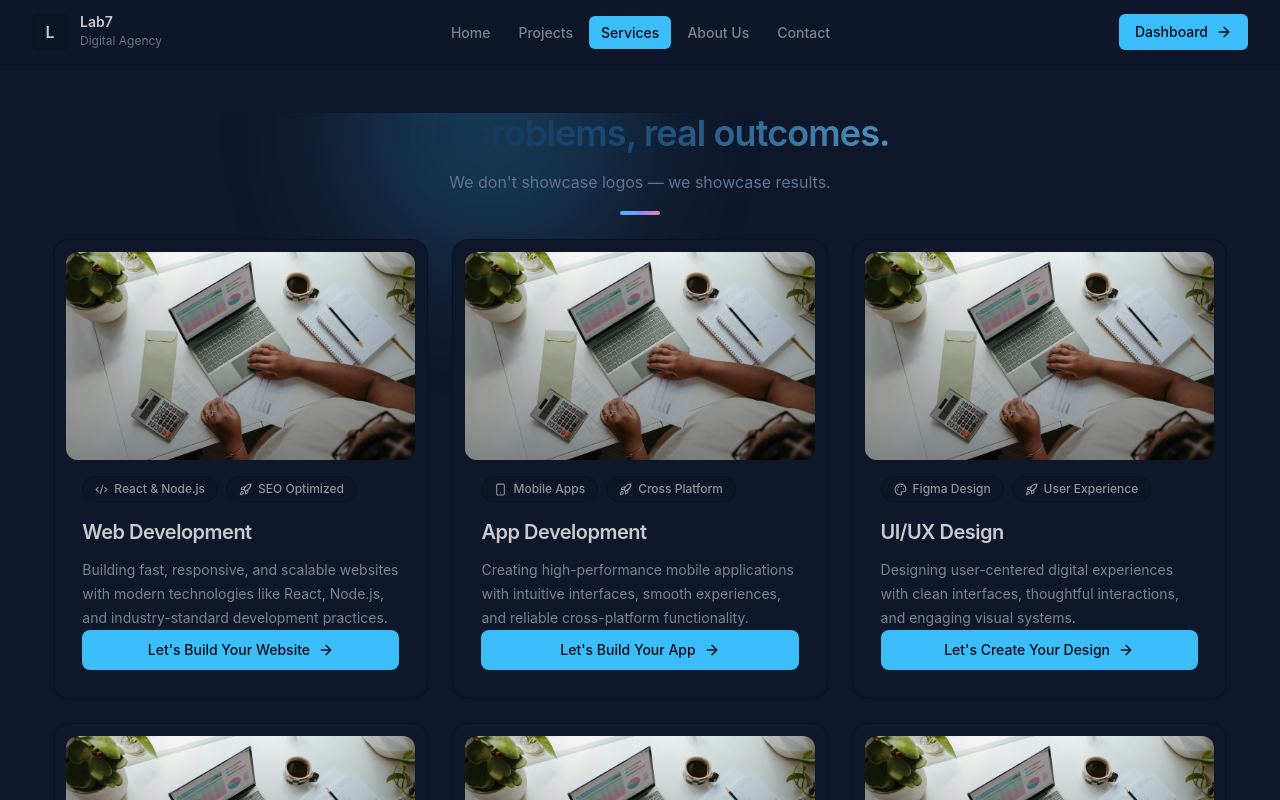
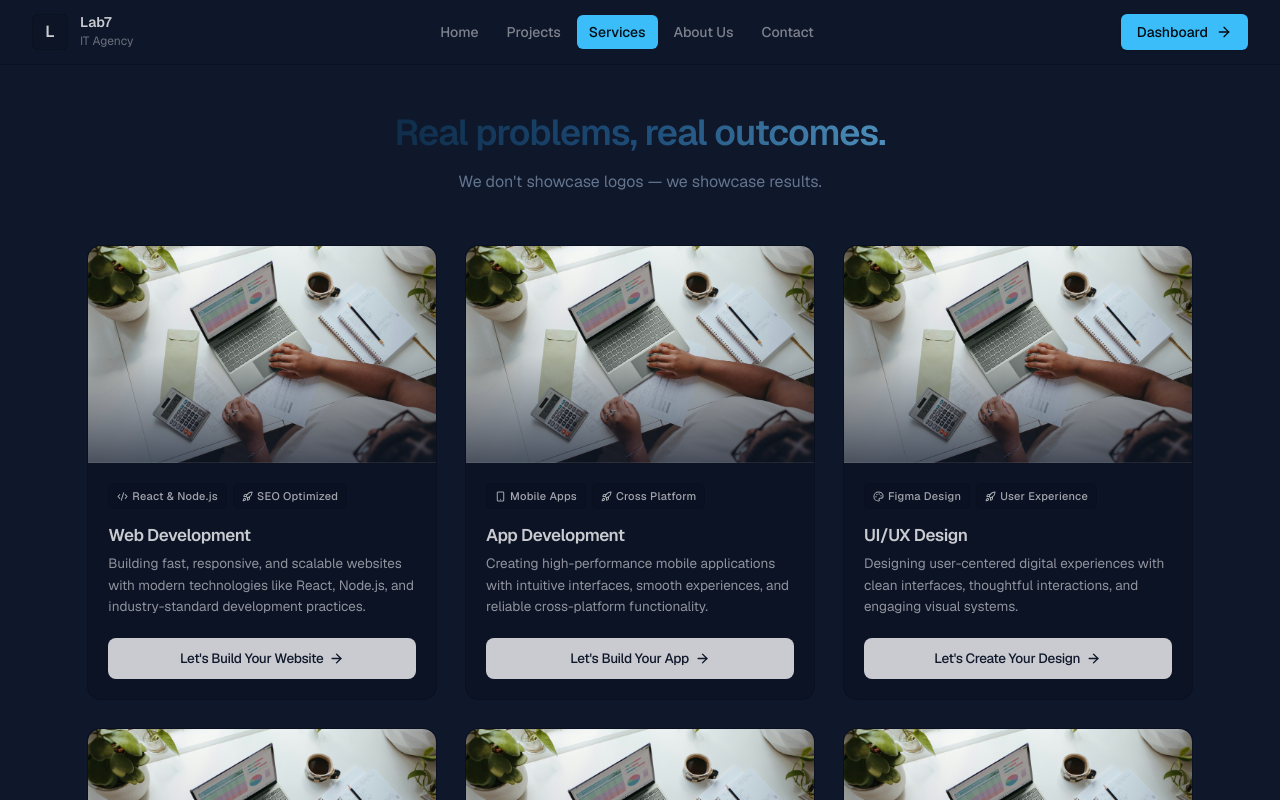
Before and after one commit to tanvir-wd22/lab7-it-agency-client, a React (Vite) app: page /services in a window 1280 px wide. Shown: the top 800 px of the page. Built offline with nearby package versions, Linux system fonts and the light colour scheme.

Commit message:
alhamdulliah project redesigned done

```diff
--- a/src/components/DynamicSlide.jsx
+++ b/src/components/DynamicSlide.jsx
@@ -1,8 +1,47 @@
+import { motion } from "motion/react";
+
+const containerVariants = {
+  hidden: {},
+  visible: {
+    transition: {
+      staggerChildren: 0.12,
+      delayChildren: 0.1,
+    },
+  },
+};
+
+const itemVariants = {
+  hidden: { opacity: 0, y: 24 },
+  visible: {
+    opacity: 1,
+    y: 0,
+    transition: { duration: 0.6, ease: [0.22, 1, 0.36, 1] },
+  },
+};
+
+const statVariants = {
+  hidden: { opacity: 0, y: 14, scale: 0.9 },
+  visible: {
+    opacity: 1,
+    y: 0,
+    scale: 1,
+    transition: { duration: 0.5, ease: [0.22, 1, 0.36, 1] },
+  },
+};
+
 const DynamicSlide = ({ image, heading, description }) => {
   return (
-    <section className="relative isolate min-h-screen overflow-hidden rounded-2xl">
+    <section className="relative isolate h-[70vh] min-h-[440px] overflow-hidden rounded-2xl sm:h-[75vh] sm:min-h-[520px] lg:h-[75vh]">
       {/* Background */}
-      <img src={image} alt={heading} className="absolute inset-0 size-full object-cover" />
+      <motion.img
+        src={image}
+        alt={heading}
+        className="absolute inset-0 size-full object-cover"
+        initial={{ scale: 1.15 }}
+        whileInView={{ scale: 1 }}
+        viewport={{ once: false, amount: 0.6 }}
+        transition={{ duration: 1.4, ease: [0.22, 1, 0.36, 1] }}
+      />
 
       {/* Overlay */}
       <div className="absolute inset-0 bg-black/50" />
@@ -11,64 +50,84 @@ const DynamicSlide = ({ image, heading, description }) => {
       <div className="absolute inset-0 bg-linear-to-b from-black/20 via-black/40 to-black/80" />
 
       {/* Decorative Blur */}
-      <div className="absolute left-1/2 top-1/3 h-96 w-96 -translate-x-1/2 rounded-full bg-primary/20 blur-3xl" />
+      <div className="absolute left-1/2 top-1/3 h-56 w-56 -translate-x-1/2 rounded-full bg-primary/20 blur-3xl sm:h-72 sm:w-72 lg:h-96 lg:w-96" />
 
       {/* Content */}
-      <div className="relative z-10 flex min-h-screen items-center justify-center px-6">
-        <div className="mx-auto max-w-4xl text-center">
-          {/* Badge */}
-          <div className="inline-flex items-center gap-2 rounded-full border border-white/15 bg-white/10 px-4 py-2 text-sm text-white/90 backdrop-blur-xl">
-            <span className="size-2 rounded-full bg-emerald-400" />
-            Trusted by modern teams
-          </div>
-
+      <div className="relative z-10 flex h-full items-center justify-center px-4 sm:px-6">
+        <motion.div
+          className="mx-auto max-w-4xl text-center"
+          initial="hidden"
+          whileInView="visible"
+          viewport={{ once: false, amount: 0.6 }}
+          variants={containerVariants}
+        >
           {/* Heading */}
-          <h1 className="mt-8 text-balance text-5xl font-bold tracking-tight text-white sm:text-6xl lg:text-7xl">
+          <motion.h1
+            variants={itemVariants}
+            className="text-balance text-3xl font-bold tracking-tight text-white sm:text-5xl lg:text-6xl xl:text-7xl"
+          >
             {heading}
-          </h1>
+          </motion.h1>
 
           {/* Description */}
-          <p className="mx-auto mt-6 max-w-2xl text-pretty text-lg leading-8 text-white/70 sm:text-xl">
+          <motion.p
+            variants={itemVariants}
+            className="mx-auto mt-4 max-w-2xl text-pretty text-sm leading-7 text-white/70 sm:mt-6 sm:text-lg sm:leading-8 lg:text-xl"
+          >
             {description}
-          </p>
+          </motion.p>
 
           {/* CTA */}
-          <div className="mt-10 flex flex-col items-center justify-center gap-4 sm:flex-row">
-            <button className="inline-flex h-11 items-center justify-center rounded-xl bg-white px-6 font-medium text-black transition-all hover:scale-[1.02]">
+          <motion.div
+            variants={itemVariants}
+            className="mt-6 flex flex-col items-center justify-center gap-3 sm:mt-10 sm:flex-row sm:gap-4"
+          >
+            <motion.button
+              whileHover={{ scale: 1.02 }}
+              whileTap={{ scale: 0.98 }}
+              className="inline-flex h-10 w-full items-center justify-center rounded-xl bg-white px-6 font-medium text-black transition-colors sm:h-11 sm:w-auto"
+            >
               Get Started
-            </button>
+            </motion.button>
 
-            <button className="inline-flex h-11 items-center justify-center rounded-xl border border-white/20 bg-white/10 px-6 font-medium text-white backdrop-blur-xl transition-all hover:bg-white/20">
+            <motion.button
+              whileHover={{ scale: 1.02 }}
+              whileTap={{ scale: 0.98 }}
+              className="inline-flex h-10 w-full items-center justify-center rounded-xl border border-white/20 bg-white/10 px-6 font-medium text-white backdrop-blur-xl transition-colors hover:bg-white/20 sm:h-11 sm:w-auto"
+            >
               View Demo
-            </button>
-          </div>
+            </motion.button>
+          </motion.div>
 
           {/* Stats */}
-          <div className="mt-16 flex flex-wrap items-center justify-center gap-8 text-white/70">
-            <div>
-              <p className="text-2xl font-semibold text-white">10K+</p>
-              <p className="text-sm">Active Users</p>
-            </div>
+          <motion.div
+            variants={containerVariants}
+            className="mt-8 flex flex-wrap items-center justify-center gap-5 text-white/70 sm:mt-16 sm:gap-8"
+          >
+            <motion.div variants={statVariants}>
+              <p className="text-xl font-semibold text-white sm:text-2xl">10K+</p>
+              <p className="text-xs sm:text-sm">Active Users</p>
+            </motion.div>
 
             <div className="h-8 w-px bg-white/20" />
 
-            <div>
-              <p className="text-2xl font-semibold text-white">99.9%</p>
-              <p className="text-sm">Uptime</p>
-            </div>
+            <motion.div variants={statVariants}>
+              <p className="text-xl font-semibold text-white sm:text-2xl">99.9%</p>
+              <p className="text-xs sm:text-sm">Uptime</p>
+            </motion.div>
 
             <div className="h-8 w-px bg-white/20" />
 
-            <div>
-              <p className="text-2xl font-semibold text-white">24/7</p>
-              <p className="text-sm">Support</p>
-            </div>
-          </div>
-        </div>
+            <motion.div variants={statVariants}>
+              <p className="text-xl font-semibold text-white sm:text-2xl">24/7</p>
+              <p className="text-xs sm:text-sm">Support</p>
+            </motion.div>
+          </motion.div>
+        </motion.div>
       </div>
 
       {/* Bottom fade */}
-      <div className="absolute inset-x-0 bottom-0 h-40 bg-linear-to-t from-background to-transparent" />
+      <div className="absolute inset-x-0 bottom-0 h-32 bg-linear-to-t from-background to-transparent sm:h-40" />
     </section>
   );
 };
--- a/src/components/Footer.jsx
+++ b/src/components/Footer.jsx
@@ -79,7 +79,7 @@ const Footer = () => {
             <h3 className="text-sm font-medium tracking-tight text-base-content">
               Lab<span className="text-base-content/40">7</span>
             </h3>
-            <p className="text-xs text-base-content/45">Digital Agency</p>
+            <p className="text-xs text-base-content/45">IT Agency</p>
           </div>
         </motion.div>
 
--- a/src/components/Header.jsx
+++ b/src/components/Header.jsx
@@ -86,7 +86,7 @@ export default function Header() {
               Lab7
             </h1>
             <p className="mt-1 text-xs text-base-content/50">
-              Digital Agency
+              IT Agency
             </p>
           </div>
         </NavLink>
--- a/src/components/ServiceCard.jsx
+++ b/src/components/ServiceCard.jsx
@@ -1,10 +1,41 @@
 import { useRef } from "react";
+import { motion } from "motion/react";
 import { ArrowRight } from "lucide-react";
-import ClientForm from "./ClientForm";
+import ModalForm from "./ModalForm";
 
-// No border, background panel, or hover-lift here — the Services.jsx
-// wrapper already owns the card surface (border, shadow, gradient ring).
-// This component only handles what's local to it: image, copy, CTA, modal.
+// Content only. Card surface (running border, hover, scale) is owned
+// by the parent <Services /> wrapper. Colors use daisyUI v5 semantic
+// tokens (Tailwind v4 classes) so this matches whatever theme is active.
+// No shadows anywhere — border/background only.
+
+const containerVariants = {
+  hidden: { opacity: 0, y: 20 },
+  visible: {
+    opacity: 1,
+    y: 0,
+    transition: {
+      duration: 0.5,
+      ease: [0.22, 1, 0.36, 1],
+      staggerChildren: 0.07,
+      delayChildren: 0.08,
+    },
+  },
+};
+
+const itemVariants = {
+  hidden: { opacity: 0, y: 10 },
+  visible: {
+    opacity: 1,
+    y: 0,
+    transition: { duration: 0.4, ease: [0.22, 1, 0.36, 1] },
+  },
+};
+
+const badgeVariants = {
+  hidden: { opacity: 0, scale: 0.85 },
+  visible: { opacity: 1, scale: 1, transition: { duration: 0.3 } },
+};
+
 export default function ServiceCard({ item }) {
   const {
     image,
@@ -18,82 +49,146 @@ export default function ServiceCard({ item }) {
   const modalRef = useRef(null);
 
   return (
-    <div className="flex h-full w-full flex-col p-3">
+    <>
+      <motion.div
+        className="flex h-full w-full flex-col"
+        variants={containerVariants}
+        initial="hidden"
+        whileInView="visible"
+        viewport={{ once: true, amount: 0.3 }}
+      >
         {/* Image */}
-      <div className="group relative overflow-hidden rounded-xl">
-        <img
+        <motion.div variants={itemVariants} className="relative overflow-hidden">
+          <motion.img
             src={image}
             alt={imageAlt}
-          className="h-52 w-full object-cover transition-transform duration-500 group-hover:scale-105"
+            className="aspect-[16/10] w-full object-cover"
+            initial={{ scale: 1.06, filter: "blur(3px)" }}
+            whileInView={{ scale: 1, filter: "blur(0px)" }}
+            viewport={{ once: true, amount: 0.3 }}
+            transition={{ duration: 0.6, ease: [0.22, 1, 0.36, 1] }}
+            whileHover={{ scale: 1.04 }}
+            style={{ transition: "transform 0.5s cubic-bezier(0.22,1,0.36,1)" }}
           />
-        <div className="absolute inset-0 bg-linear-to-t from-black/40 to-transparent" />
-      </div>
+
+          <div className="absolute inset-0 bg-gradient-to-t from-base-100/70 via-base-100/10 to-transparent" />
+          <div className="absolute inset-x-0 bottom-0 h-px bg-base-content/10" />
+
+          <motion.div
+            className="pointer-events-none absolute inset-0 -translate-x-full bg-gradient-to-r from-transparent via-base-content/10 to-transparent"
+            whileHover={{ x: "200%", transition: { duration: 0.9, ease: "easeInOut" } }}
+          />
+        </motion.div>
 
         {/* Content */}
-      <div className="flex flex-1 flex-col p-3 sm:p-4">
+        <div className="flex flex-1 flex-col gap-4 p-4 sm:p-5">
           {badges.length > 0 && (
-          <div className="mb-4 flex flex-wrap gap-2">
+            <motion.div variants={itemVariants} className="flex flex-wrap gap-1.5">
               {badges.map((badge) => {
                 const Icon = badge.icon;
+
                 return (
-                <span
+                  <motion.span
                     key={badge.label}
+                    variants={badgeVariants}
+                    whileHover={{ y: -1 }}
+                    transition={{ duration: 0.15 }}
                     className="
-                    inline-flex items-center gap-1.5
-                    rounded-full border border-base-300
-                    bg-base-200/60 px-3 py-1
-                    text-xs font-medium text-base-content/70
+                      inline-flex items-center gap-1
+                      rounded-md
+                      border border-base-300/70
+                      bg-base-300/30
+                      px-2 py-0.5
+                      text-[11px] font-medium
+                      leading-5
+                      tracking-wide
+                      text-base-content/80
+                      transition-colors
+                      hover:border-base-300
+                      hover:bg-base-300/50
+                      hover:text-base-content
                     "
                   >
-                  {Icon && <Icon size={13} />}
+                    {Icon && <Icon size={11} strokeWidth={2.25} />}
                     {badge.label}
-                </span>
+                  </motion.span>
                 );
               })}
-          </div>
+            </motion.div>
           )}
 
-        <h3 className="text-lg font-semibold tracking-tight text-base-content sm:text-xl">
+          <motion.div variants={itemVariants} className="space-y-1.5">
+            <h3 className="text-base font-semibold leading-tight tracking-tight text-base-content sm:text-[17px]">
               {title}
             </h3>
-
-        <p className="mt-3 text-sm leading-6 text-base-content/60">
+            <p className="text-[13px] leading-relaxed text-base-content/70 sm:text-[13.5px]">
               {description}
             </p>
+          </motion.div>
 
-        {/* CTA — shadcn Button-style: solid, small radius, focus ring */}
-        <button
+          {/* CTA — no boxShadow, just opacity/scale feedback */}
+          <motion.button
             type="button"
+            variants={itemVariants}
             onClick={() => modalRef.current?.showModal()}
+            whileHover={{ scale: 1.01 }}
+            whileTap={{ scale: 0.98 }}
+            transition={{ type: "spring", stiffness: 420, damping: 22 }}
             className="
-            mt-auto flex w-full items-center justify-center gap-2
-            rounded-lg bg-primary px-4 py-2.5
-            text-sm font-medium text-primary-content
-            transition-colors duration-200
-            hover:bg-primary/90
-            focus-visible:outline-none focus-visible:ring-2
-            focus-visible:ring-primary focus-visible:ring-offset-2
+              group
+              mt-1
+              inline-flex
+              w-full
+              items-center
+              justify-center
+              gap-1.5
+              rounded-lg
+              bg-base-content
+              px-4
+              py-2.5
+              text-[13.5px]
+              font-medium
+              tracking-tight
+              text-base-100
+              transition-opacity
+              duration-200
+              hover:opacity-90
+              focus-visible:outline-none
+              focus-visible:ring-2
+              focus-visible:ring-primary
+              focus-visible:ring-offset-2
               focus-visible:ring-offset-base-100
             "
           >
             {ctaLabel}
-          <ArrowRight size={16} />
-        </button>
+            <motion.span
+              className="inline-flex"
+              initial={{ x: 0 }}
+              whileHover={{ x: 3 }}
+              transition={{ type: "spring", stiffness: 420, damping: 18 }}
+            >
+              <ArrowRight size={15} strokeWidth={2.25} />
+            </motion.span>
+          </motion.button>
         </div>
+      </motion.div>
 
+      {/* Modal */}
       <dialog ref={modalRef} className="modal modal-bottom sm:modal-middle">
-        <div className="modal-box border border-base-300 shadow-xl">
+        <div className="modal-box border border-base-300 bg-base-100 text-base-content">
           <form method="dialog">
-            <button className="btn btn-sm btn-circle btn-ghost absolute right-2 top-2">
+            <button className="btn btn-circle btn-sm btn-ghost absolute top-3 right-3">
               ✕
             </button>
           </form>
-          <ClientForm />
+
+          <ModalForm />
         </div>
+
         <form method="dialog" className="modal-backdrop">
           <button>close</button>
         </form>
       </dialog>
-    </div>
+    </>
   );
 }
--- a/src/index.css
+++ b/src/index.css
@@ -1,6 +1,12 @@
+@import url("https://fonts.googleapis.com/css2?family=Geist:ital,wght@0,100..900;1,100..900&display=swap");
+
 @import "tailwindcss";
 @plugin "daisyui" {
   themes:
     dark --default,
     night --prefersdark;
 }
+
+body {
+  font-family: "Geist", sans-serif;
+}
--- a/src/pages/Services.jsx
+++ b/src/pages/Services.jsx
@@ -1,136 +1,111 @@
 import { motion } from "motion/react";
+import Heading from "../components/Heading";
 import ServiceCard from "../components/ServiceCard";
 import { servicesData } from "../data/servicesData";
-import Heading from "../components/Heading";
 
 const containerVariants = {
   hidden: {},
-  show: { transition: { staggerChildren: 0.08 } },
+  show: {
+    transition: {
+      staggerChildren: 0.1,
+    },
+  },
 };
 
 const itemVariants = {
-  hidden: { opacity: 0, y: 24, scale: 0.97 },
+  hidden: {
+    opacity: 0,
+    y: 24,
+    scale: 0.97,
+  },
   show: {
     opacity: 1,
     y: 0,
     scale: 1,
-    transition: { duration: 0.5, ease: "easeOut" },
+    transition: {
+      duration: 0.5,
+      ease: [0.22, 1, 0.36, 1],
+    },
   },
 };
 
 const Services = () => {
   return (
-    <section className="relative w-full overflow-hidden">
-      {/*
-        Gradient-ring border.
-        `--gradient-angle` is animated so the conic-gradient itself spins in
-        place — the element that holds it never rotates or resizes.
-        The ring shape comes from mask-composite: exclude (content-box vs
-        padding-box), not from clipping an oversized square, so every edge
-        — including the left, at any card aspect ratio — is guaranteed
-        full coverage.
-      */}
-      <style>{`
-        @property --gradient-angle {
-          syntax: '<angle>';
-          initial-value: 0deg;
-          inherits: false;
-        }
-        @keyframes spin-gradient-angle {
-          to { --gradient-angle: 360deg; }
-        }
-        .service-card-ring {
-          background: conic-gradient(
-            from var(--gradient-angle),
-            var(--color-primary),
-            var(--color-secondary),
-            var(--color-accent),
-            var(--color-primary)
-          );
-          animation: spin-gradient-angle 3s linear infinite;
-          -webkit-mask:
-            linear-gradient(#fff 0 0) content-box,
-            linear-gradient(#fff 0 0);
-          -webkit-mask-composite: xor;
-          mask-composite: exclude;
-        }
-        @media (prefers-reduced-motion: reduce) {
-          .service-card-ring { animation: none; }
-        }
-      `}</style>
-
-      {/* Ambient background glow */}
-      <div
-        aria-hidden="true"
-        className="pointer-events-none absolute -top-32 left-1/4 -z-10 h-72 w-72 rounded-full bg-primary/20 blur-3xl"
-      />
-      <div
-        aria-hidden="true"
-        className="pointer-events-none absolute -bottom-24 right-1/4 -z-10 h-72 w-72 rounded-full bg-secondary/15 blur-3xl"
-      />
-
+    <section className="w-full bg-base-100 px-4 sm:px-6 lg:px-8">
       {/* Heading */}
       <motion.div
         initial={{ opacity: 0, y: 20 }}
         whileInView={{ opacity: 1, y: 0 }}
         viewport={{ once: true, amount: 0.3 }}
-        transition={{ duration: 0.6 }}
-        className="mx-auto mb-6 max-w-2xl space-y-4"
+        transition={{ duration: 0.6, ease: [0.22, 1, 0.36, 1] }}
+        className="mx-auto mb-10 max-w-2xl text-center sm:mb-12"
       >
         <Heading
           title="Real problems, real outcomes."
           description="We don't showcase logos — we showcase results."
         />
-        <motion.span
-          initial={{ width: 0 }}
-          whileInView={{ width: 40 }}
-          viewport={{ once: true }}
-          transition={{ duration: 0.5, delay: 0.2 }}
-          className="mx-auto block h-1 rounded-full bg-gradient-to-r from-primary via-secondary to-accent"
-        />
       </motion.div>
 
-      {/* Grid */}
+      {/* Cards */}
       <motion.div
         variants={containerVariants}
         initial="hidden"
         whileInView="show"
         viewport={{ once: true, amount: 0.15 }}
-        className="grid grid-cols-1 gap-6 sm:grid-cols-2 lg:grid-cols-3"
+        className="mx-auto grid max-w-7xl grid-cols-1 gap-5 sm:grid-cols-2 sm:gap-6 xl:grid-cols-3"
       >
         {servicesData.map((item) => (
           <motion.div
             key={item.id}
             variants={itemVariants}
-            whileHover={{ y: -6, transition: { duration: 0.2 } }}
+            whileHover={{
+              y: -4,
+              scale: 1.015,
+              transition: { duration: 0.25, ease: [0.22, 1, 0.36, 1] },
+            }}
             whileTap={{ scale: 0.99 }}
-            className="group relative h-full"
+            className="group relative h-full rounded-2xl"
           >
-            {/* Base card surface — the actual card. Thin border + soft
-                shadow, shadcn-style, no filled background panel. */}
-            <div
-              className="
-                relative h-full overflow-hidden rounded-2xl
-                border border-base-300 bg-base-100
-                shadow-sm
-                transition-shadow duration-300
-                group-hover:shadow-xl group-hover:shadow-primary/5
-              "
-            >
-              <ServiceCard item={item} />
+            {/* Outer shell: clips the oversized rotating gradient behind it
+                down to just a thin 2px edge (via p-[2px] + overflow-hidden).
+                No mask-composite anywhere — this only relies on overflow
+                clipping, so it can't silently fail to render. */}
+            <div className="relative h-full overflow-hidden rounded-2xl p-[2px]">
+              {/* Gradient layer — deliberately oversized (inset -100%) and
+                  always rotating. At rest it's opacity-0 so nothing shows;
+                  on hover it fades in already mid-spin, reading as "running". */}
+              <motion.div
+                className="
+                  absolute -inset-full
+                  opacity-0
+                  transition-opacity duration-300
+                  group-hover:opacity-100
+                "
+                style={{
+                  background:
+                    "conic-gradient(from 0deg, var(--color-primary), var(--color-secondary), var(--color-primary))",
+                }}
+                animate={{ rotate: 360 }}
+                transition={{ duration: 3, repeat: Infinity, ease: "linear" }}
+              />
+
+              {/* Card surface sits on top, covering everything except the
+                  2px edge reserved by the outer shell's padding */}
+              <div
+                className="
+                  relative flex h-full
+                  overflow-hidden rounded-[14px]
+                  border border-base-300/70
+                  bg-base-200/95
+                  backdrop-blur-sm
+                  transition-colors duration-300
+                  group-hover:border-transparent
+                  group-hover:bg-base-200
+                "
+              >
+                <ServiceCard item={item} />
+              </div>
             </div>
-
-            {/* Gradient ring — sits on top, exact 1px ring via mask,
-                fades in on hover. Cannot leave a gap on any edge. */}
-            <div
-              aria-hidden="true"
-              className="
-                service-card-ring
-                pointer-events-none absolute inset-0 rounded-2xl p-px
-                opacity-0 transition-opacity duration-300
-                group-hover:opacity-100
-              "
-            />
           </motion.div>
         ))}
       </motion.div>
```
Also changed, not shown: src/components/Carousel.jsx (+43 -33 lines), src/components/ModalForm.jsx (renamed from src/components/ClientForm.jsx, +7 -2 lines), src/pages/Contact.jsx (+77 -25 lines). Lines whose indentation alone changed are shown as unchanged.
